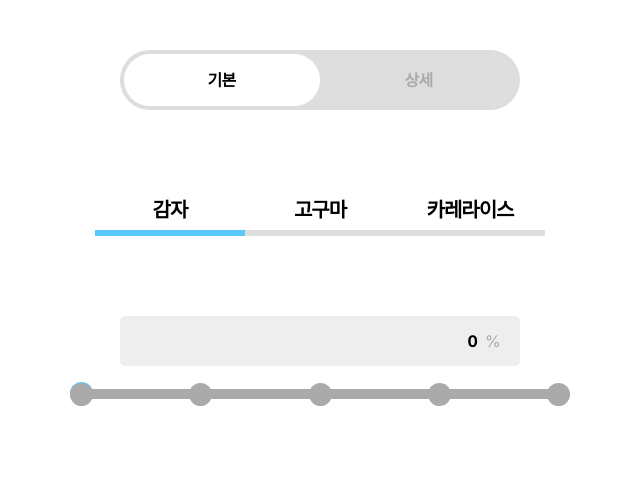
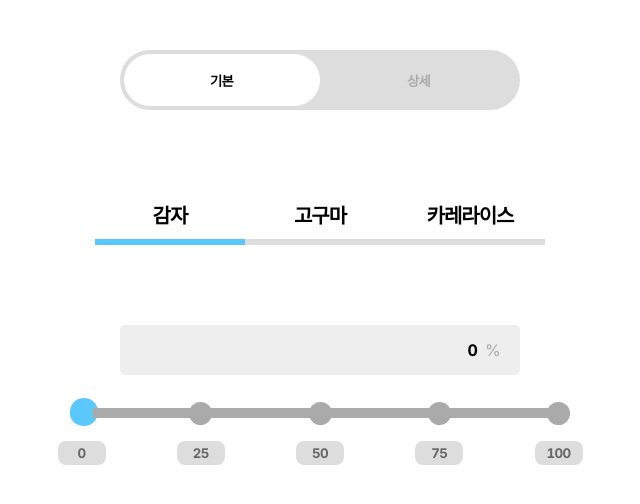
Before and after one commit to GyuJae/wanted_pre_onboarding_refatoring, a React (Create React App) app: page / in a window 1280 px wide. Shown: the top 504 px of the page, without its empty margins (320-960 px from the left). Built offline with nearby package versions, Linux system fonts and the light colour scheme.

Commit message:
slider done and tab, toggle refatoring

```diff
--- a/src/components/Slider/Slider.module.scss
+++ b/src/components/Slider/Slider.module.scss
@@ -5,7 +5,7 @@
   width: 500px;
   @include flexbox.flexbox(center, center);
   flex-direction: column;
-  row-gap: 15px;
+  row-gap: 25px;
   .value_container {
     @include flexbox.flexbox(end, center);
     width: 80%;
@@ -40,12 +40,12 @@
     .myRange::-webkit-slider-thumb {
       -webkit-appearance: none;
       appearance: none;
-      width: 23px;
-      height: 23px;
+      width: 28px;
+      height: 28px;
       border-radius: 50%;
       background: colors.$TEAL;
       cursor: pointer;
-      //overflow: hidden;
+      overflow: visible;
       z-index: 100;
       &.myRange_GRAYA {
         background: colors.$GRAYA;
@@ -61,6 +61,9 @@
       background: colors.$TEAL;
       cursor: pointer;
       z-index: 50;
+      &.myRange_GRAYA {
+        background: colors.$GRAYA;
+      }
     }
     .range_input_container {
       position: absolute;
@@ -75,7 +78,7 @@
         pointer-events: none;
         background-color: colors.$TEAL;
         height: 10px;
-        //border-radius: 50%;
+        border-radius: 10px;
         overflow: hidden;
       }
     }
@@ -103,6 +106,24 @@
       }
     }
   }
+  .input_value_container {
+    width: 105%;
+    @include flexbox.flexbox(between, center);
+    .input_value {
+      width: 48px;
+      border-radius: 8px;
+      cursor: pointer;
+      padding: 4px 0px;
+      @include flexbox.flexbox(center, center);
+      background-color: colors.$GRAYD;
+      color: colors.$GRAY6;
+      font-weight: 700;
+      &:hover {
+        color: colors.$WHITE;
+        background-color: colors.$TEAL;
+      }
+    }
+  }
 }
 
-//bg-gray-200 h-2 absolute top-1/2 rounded-full -z-10 w-full flex justify-between items-center
+// 'w-12 rounded-3xl cursor-pointer py-1 flex justify-center items-center bg-gray-200 text-xs text-gray-500 hover:text-white hover:bg-teal-600'
--- a/src/components/Slider/index.tsx
+++ b/src/components/Slider/index.tsx
@@ -2,28 +2,33 @@ import { useState } from 'react'
 import { cx } from '../../styles'
 import styles from './Slider.module.scss'
 
-// interface IInputValue {
-//   value: string
-//   onClickValue: () => void
-// }
+interface IInputValue {
+  value: string
+  onClickValue: () => void
+}
 
-// const InputValue: React.FC<IInputValue> = ({ value, onClickValue }) => {
-//   return (
-//     <div
-//       onClick={onClickValue}
-//       className='w-12 rounded-3xl cursor-pointer py-1 flex justify-center items-center bg-gray-200 text-xs text-gray-500 hover:text-white hover:bg-teal-600'
-//     >
-//       {value}
-//     </div>
-//   )
-// }
+function InputValue({ value, onClickValue }: IInputValue) {
+  return (
+    <button onClick={onClickValue} className={styles.input_value} type='button'>
+      {value}
+    </button>
+  )
+}
 
 function RoundValue({ value, standard }: { value: number; standard: number }) {
-  return <div className={cx(value > standard ? styles.selected_round_value : null, styles.round_value)} />
+  return <div className={cx(value >= standard && styles.selected_round_value, styles.round_value)} />
 }
 
 function Slider() {
   const [rangeValue, setRangeValue] = useState<number>(0)
+
+  const handleChangeInput = (e: React.ChangeEvent<HTMLInputElement>) => {
+    setRangeValue(+e.currentTarget.value)
+  }
+
+  const handleClickValue = (value: number) => {
+    setRangeValue(value)
+  }
 
   return (
     <div className={styles.container}>
@@ -38,9 +43,9 @@ function Slider() {
           max='100'
           list='number'
           step={1}
-          className={cx(rangeValue === 0 ? styles.myRange_GRAYA : null, styles.myRange)}
+          className={cx(rangeValue === 0 && styles.myRange_GRAYA, styles.myRange)}
           value={rangeValue}
-          onChange={(event) => setRangeValue(+event.target.value)}
+          onChange={handleChangeInput}
         />
         <div className={styles.range_input_container}>
           <div className={styles.range_input_width} style={{ width: `${rangeValue}%` }} />
@@ -53,6 +58,13 @@ function Slider() {
           <RoundValue value={rangeValue} standard={99} />
         </div>
       </div>
+      <div className={styles.input_value_container}>
+        <InputValue value='0' onClickValue={() => handleClickValue(0)} />
+        <InputValue value='25' onClickValue={() => handleClickValue(25)} />
+        <InputValue value='50' onClickValue={() => handleClickValue(50)} />
+        <InputValue value='75' onClickValue={() => handleClickValue(75)} />
+        <InputValue value='100' onClickValue={() => handleClickValue(100)} />
+      </div>
     </div>
   )
 }
--- a/src/components/Tab/index.tsx
+++ b/src/components/Tab/index.tsx
@@ -12,9 +12,9 @@ function Tab() {
     <div className={styles.container}>
       <div className={styles.item_container}>
         {data.map((item, idx) => (
-          <div key={item} className={styles.item} tabIndex={idx} onClick={() => handleClick(idx)} role='button'>
+          <button key={item} className={styles.item} type='button' onClick={() => handleClick(idx)}>
             {item}
-          </div>
+          </button>
         ))}
       </div>
       <div className={styles.indicator_container}>
--- a/src/components/Toggle/index.tsx
+++ b/src/components/Toggle/index.tsx
@@ -7,7 +7,7 @@ const data = ['기본', '상세']
 function Toggle() {
   const [dataItem, setDataItem] = useState<string>(data[0])
 
-  const handleClick = (e: React.MouseEvent<HTMLDivElement, MouseEvent>) => {
+  const handleClick = (e: React.MouseEvent<HTMLButtonElement, MouseEvent>) => {
     const {
       currentTarget: { innerText },
     } = e
@@ -16,18 +16,17 @@ function Toggle() {
 
   return (
     <div className={styles.container}>
-      {data.map((item, index) => (
-        <div
+      {data.map((item) => (
+        <button
           key={item}
-          className={cx(styles.item, dataItem === item ? styles.selected : null)}
+          className={cx(styles.item, dataItem === item && styles.selected)}
+          type='button'
           onClick={handleClick}
-          role='button'
-          tabIndex={index}
         >
           {item}
-        </div>
+        </button>
       ))}
-      <div className={cx(styles.box, dataItem === data[1] ? styles.xEnd : null)} />
+      <div className={cx(styles.box, dataItem === data[1] && styles.xEnd)} />
     </div>
   )
 }
```
